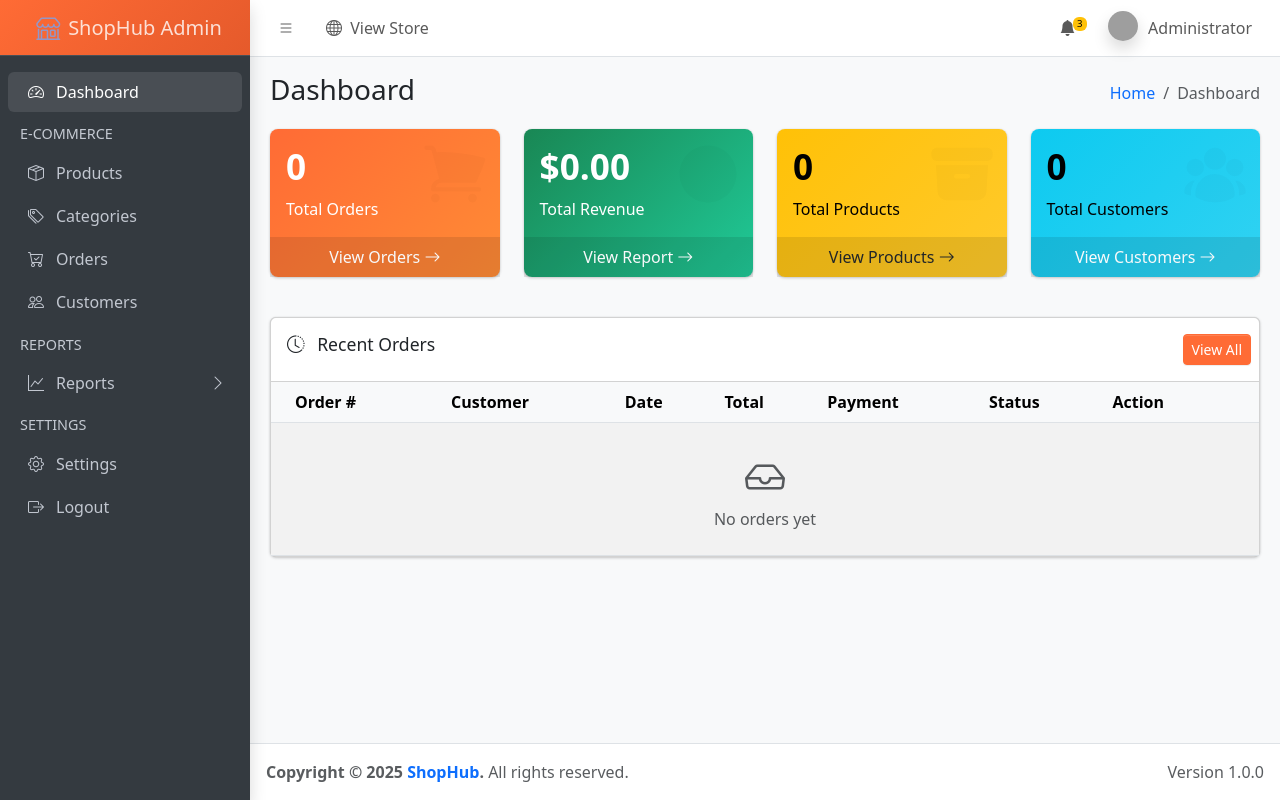
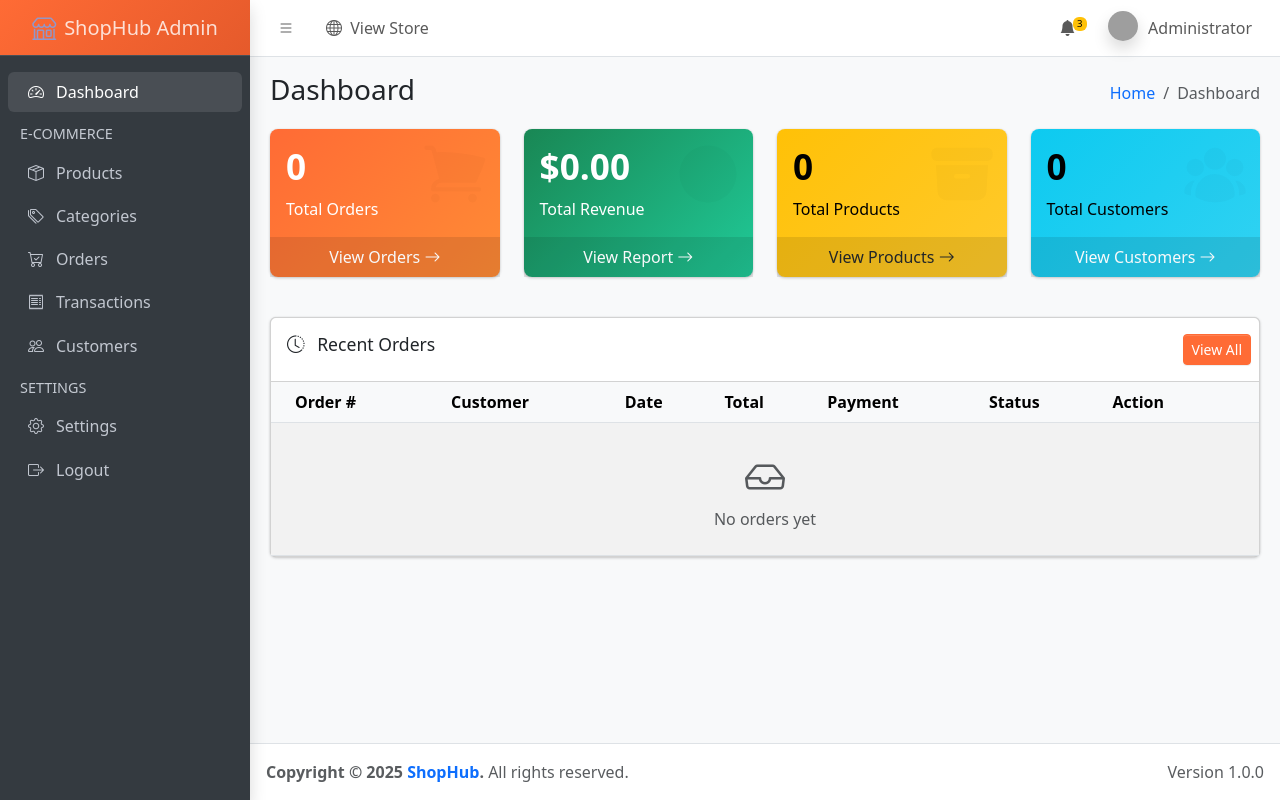
Before and after one commit to dikuyyy/ciproject, a CodeIgniter app: page /ciproject/index.php/admin/index in a window 1280 px wide. Run offline with CodeIgniter, Linux system fonts and the light colour scheme; data that the repository does not hold is empty; some libraries are stand-ins or nearby versions; grey boxes are pictures that could not be loaded.

Commit message:
Update sidebar layout: enhance user header style, change profile link to settings, and update menu items for transactions and customers

```diff
--- a/application/views/templates/admin-layout/sidebar.php
+++ b/application/views/templates/admin-layout/sidebar.php
@@ -48,8 +48,7 @@
                             <span class="d-none d-md-inline"><?= $admin_name ?? 'Administrator' ?></span>
                         </a>
                         <ul class="dropdown-menu dropdown-menu-lg dropdown-menu-end">
-                            <!-- User image -->
-                            <li class="user-header text-bg-primary">
+                            <li class="user-header text-bg-primary" style="background: linear-gradient(135deg, #ff6b35 0%, #e55a2b 100%);">
                                 <img src="https://ui-avatars.com/api/?name=<?= urlencode($admin_name ?? 'Admin') ?>&background=ff6b35&color=fff&size=100"
                                      class="rounded-circle shadow" alt="User Image">
                                 <p>
@@ -57,9 +56,8 @@
                                     <small><?= $admin_email ?? 'admin@shophub.com' ?></small>
                                 </p>
                             </li>
-                            <!-- Menu Footer-->
                             <li class="user-footer">
-                                <a href="<?= base_url('admin/profile') ?>" class="btn btn-default btn-flat">Profile</a>
+                                <a href="<?= base_url('admin/settings') ?>" class="btn btn-default btn-flat">Profile</a>
                                 <a href="<?= base_url('admin/logout') ?>" class="btn btn-default btn-flat float-end">Sign out</a>
                             </li>
                         </ul>
@@ -74,8 +72,8 @@
             <!-- Sidebar Brand -->
             <div class="sidebar-brand">
                 <a href="<?= base_url('admin') ?>" class="brand-link">
-                    <i class="bi bi-shop brand-image opacity-75 fs-4 ms-2"></i>
-                    <span class="brand-text fw-light">ShopHub Admin</span>
+                    <i class="bi bi-shop brand-image opacity-75 fs-4"></i>
+                    <span class="brand-text fw-light ms-2">ShopHub Admin</span>
                 </a>
             </div>
 
@@ -119,39 +117,20 @@
                             </a>
                         </li>
 
+                        <!-- Transactions -->
+                        <li class="nav-item">
+                            <a href="<?= base_url('admin/transactions') ?>" class="nav-link <?= ($active_menu ?? '') == 'transactions' ? 'active' : '' ?>">
+                                <i class="nav-icon bi bi-receipt"></i>
+                                <p>Transactions</p>
+                            </a>
+                        </li>
+
                         <!-- Customers -->
                         <li class="nav-item">
                             <a href="<?= base_url('admin/customers') ?>" class="nav-link <?= ($active_menu ?? '') == 'customers' ? 'active' : '' ?>">
                                 <i class="nav-icon bi bi-people"></i>
                                 <p>Customers</p>
                             </a>
-                        </li>
-
-                        <!-- Reports Section -->
-                        <li class="nav-header">REPORTS</li>
-
-                        <li class="nav-item">
-                            <a href="#" class="nav-link">
-                                <i class="nav-icon bi bi-graph-up"></i>
-                                <p>
-                                    Reports
-                                    <i class="nav-arrow bi bi-chevron-right"></i>
-                                </p>
-                            </a>
-                            <ul class="nav nav-treeview">
-                                <li class="nav-item">
-                                    <a href="<?= base_url('admin/reports/sales') ?>" class="nav-link">
-                                        <i class="nav-icon bi bi-circle"></i>
-                                        <p>Sales Report</p>
-                                    </a>
-                                </li>
-                                <li class="nav-item">
-                                    <a href="<?= base_url('admin/reports/products') ?>" class="nav-link">
-                                        <i class="nav-icon bi bi-circle"></i>
-                                        <p>Product Report</p>
-                                    </a>
-                                </li>
-                            </ul>
                         </li>
 
                         <!-- Settings Section -->
```
